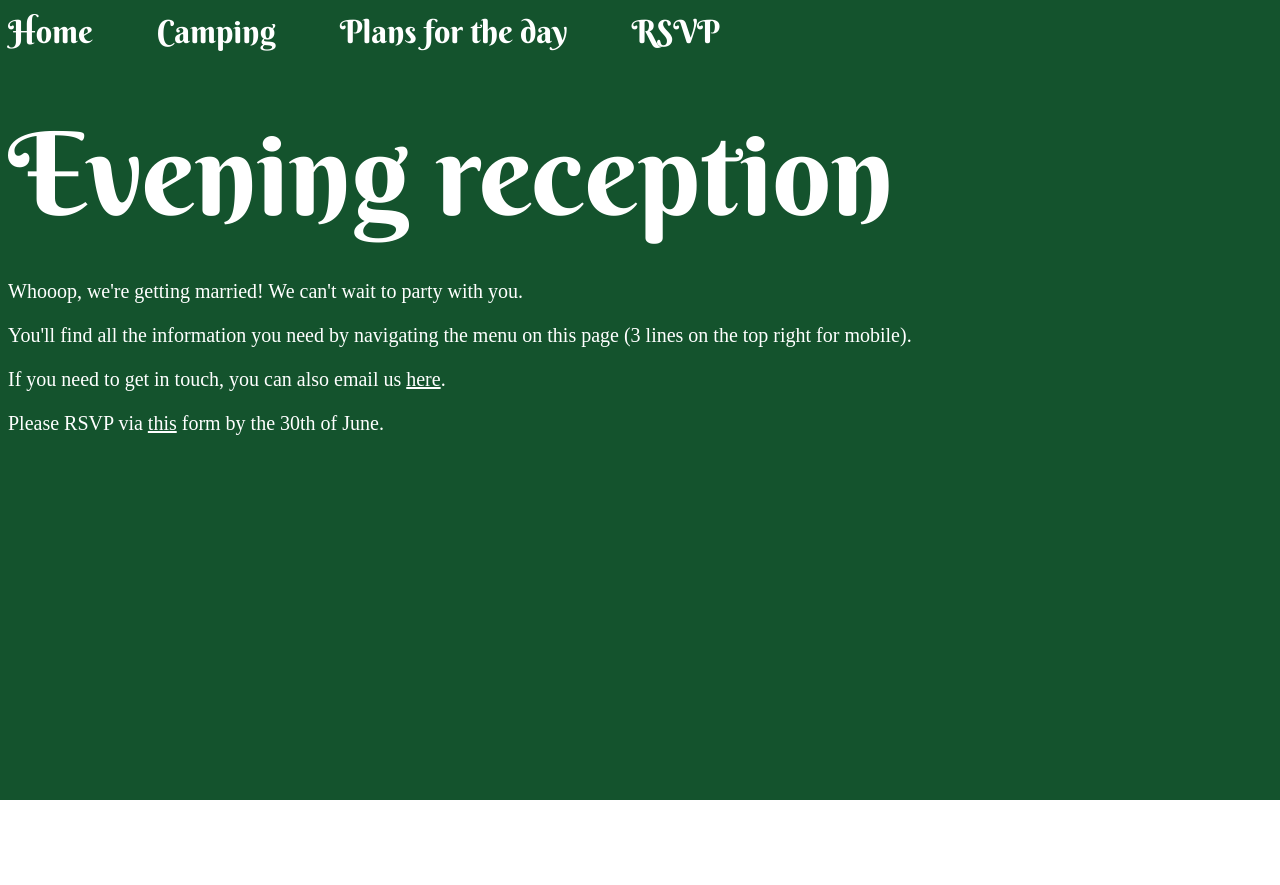
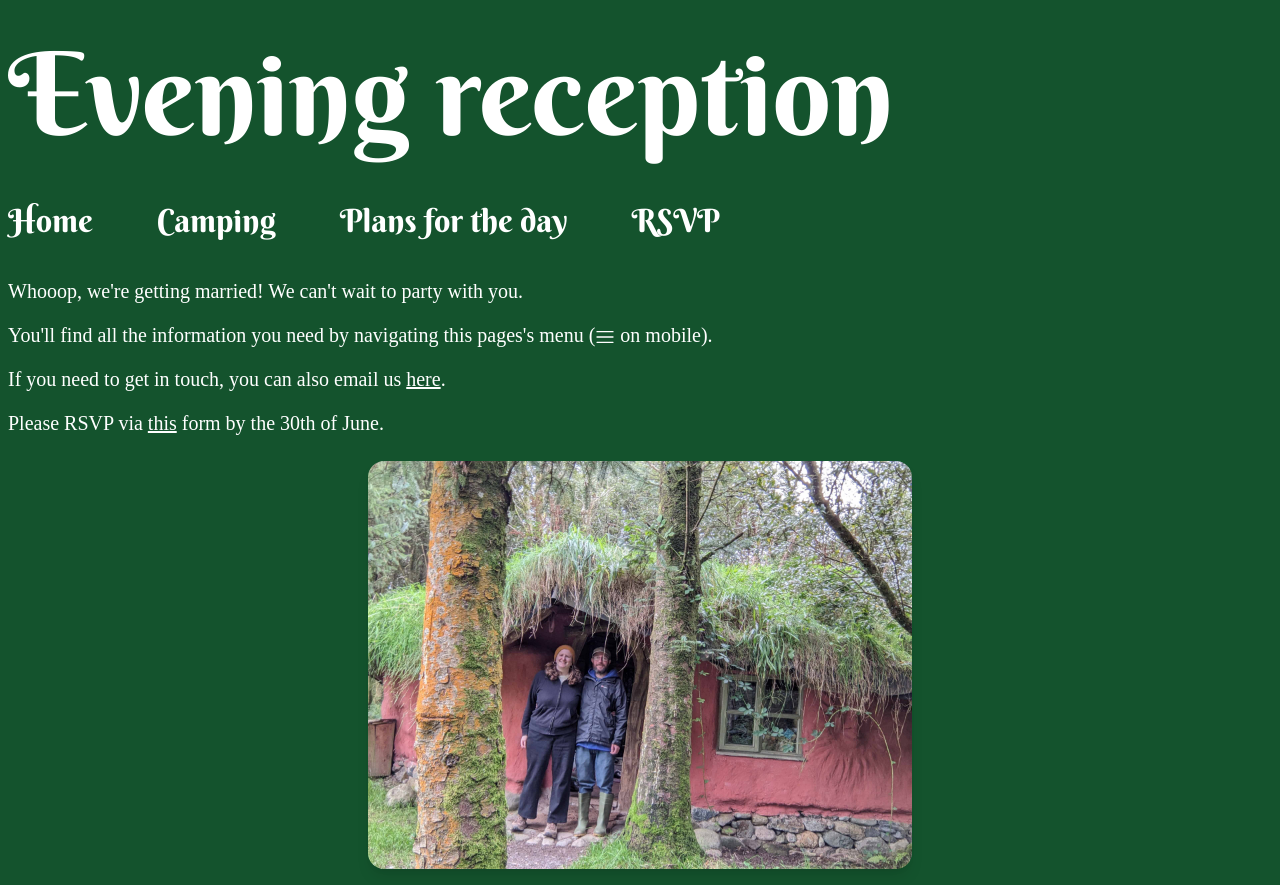
Before and after one commit to josenymad/wedding, a React (Vite) app: page /evening in a window 1280 px wide. Before the commit the page ends 800 px from the top, so only its background shows below. Built offline with nearby package versions, Linux system fonts and the light colour scheme; a web font is replaced by a local one.

Commit message:
add house photo in rsvp routes

```diff
--- a/src/components/ceremony/Ceremony.tsx
+++ b/src/components/ceremony/Ceremony.tsx
@@ -4,25 +4,30 @@ import { useLocation } from "react-router-dom";
 import CeremonyMobileNavbar from "./CeremonyMobileNavbar";
 import CeremonyNavbar from "./CeremonyNavbar";
 import RsvpForm from "../RsvpForm";
+import house from "../../assets/house.jpg";
+import { RxHamburgerMenu } from "react-icons/rx";
 
 const Ceremony = () => {
   const { pathname } = useLocation();
 
   return (
     <div className="bg-green-900 min-h-screen text-white">
-      {window.innerWidth > 1000 ? <CeremonyNavbar /> : <CeremonyMobileNavbar />}
       <Link to="/ceremony">
         <h2 className="text-[9vw] font-berkshire p-2">Ceremony</h2>
       </Link>
-      {pathname === "/ceremony" ? (
+      {window.innerWidth > 1000 ? <CeremonyNavbar /> : <CeremonyMobileNavbar />}
+      {pathname === "/ceremony" && (
         <div className="font-cherry text-xl max-w-[90vw]">
           <h3 className="p-2">
             Whooop, we're getting married! We can't wait to share our special
             day with you.
           </h3>
           <p className="p-2">
-            You'll find all the information you need by navigating the menu on
-            this page (3 lines on the top right for mobile).
+            You'll find all the information you need by navigating this page's
+            menu
+            {" ("}
+            {<RxHamburgerMenu className="inline" />}
+            {" on mobile)"}.
           </p>
 
           <p className="p-2">
@@ -34,8 +39,13 @@ const Ceremony = () => {
           </p>
           <RsvpForm formLink="https://forms.office.com/e/UDPV9Mi2zP" />
         </div>
+      )}
+      <Outlet />
+      {pathname == "/ceremony" || pathname == "/ceremony/rsvp" ? (
+        <div className="max-w-xl m-auto p-4">
+          <img src={house} alt="house" className="rounded-2xl shadow-lg" />
+        </div>
       ) : null}
-      <Outlet />
     </div>
   );
 };
--- a/src/components/ceremony/CeremonyCamping.tsx
+++ b/src/components/ceremony/CeremonyCamping.tsx
@@ -3,7 +3,7 @@ import MenuSlider from "../MenuSlider";
 const CeremonyCamping = () => {
   return (
     <div className="grid grid-cols-1 xl:grid-cols-2 p-2">
-      <div className="font-cherry text-lg max-w-[90vw]">
+      <div className="font-cherry text-lg max-w-[85vw]">
         <p className="mb-4">
           You can camp onsite on the Friday and Saturday night. If you do plan
           on staying Friday night, please let us know when you RSVP. If there
--- a/src/components/evening/Evening.tsx
+++ b/src/components/evening/Evening.tsx
@@ -4,24 +4,28 @@ import { useLocation } from "react-router-dom";
 import EveningNavbar from "./EveningNavbar";
 import EveningMobileNavbar from "./EveningMobileNavbar";
 import RsvpForm from "../RsvpForm";
+import house from "../../assets/house.jpg";
+import { RxHamburgerMenu } from "react-icons/rx";
 
 const Evening = () => {
   const { pathname } = useLocation();
 
   return (
     <div className="bg-green-900 min-h-screen text-white">
-      {window.innerWidth > 1000 ? <EveningNavbar /> : <EveningMobileNavbar />}
       <Link to="/evening">
         <h2 className="text-[9vw] font-berkshire p-2">Evening reception</h2>
       </Link>
-      {pathname === "/evening" ? (
+      {window.innerWidth > 1000 ? <EveningNavbar /> : <EveningMobileNavbar />}
+      {pathname === "/evening" && (
         <div className="font-cherry text-xl max-w-[90vw]">
           <h3 className="p-2">
             Whooop, we're getting married! We can't wait to party with you.
           </h3>
           <p className="p-2">
-            You'll find all the information you need by navigating the menu on
-            this page (3 lines on the top right for mobile).
+            You'll find all the information you need by navigating this pages's
+            menu{" ("}
+            {<RxHamburgerMenu className="inline" />}
+            {" on mobile)"}.
           </p>
           <p className="p-2">
             If you need to get in touch, you can also email us{" "}
@@ -32,8 +36,13 @@ const Evening = () => {
           </p>
           <RsvpForm formLink="https://forms.office.com/e/1egLYrk0S1" />
         </div>
+      )}
+      <Outlet />
+      {pathname == "/evening" || pathname == "/evening/rsvp" ? (
+        <div className="max-w-xl m-auto p-4">
+          <img src={house} alt="house" className="rounded-2xl shadow-lg" />
+        </div>
       ) : null}
-      <Outlet />
     </div>
   );
 };
--- a/src/components/evening/EveningCamping.tsx
+++ b/src/components/evening/EveningCamping.tsx
@@ -3,7 +3,7 @@ import MenuSlider from "../MenuSlider";
 const EveningCamping = () => {
   return (
     <div className="grid grid-cols-1 xl:grid-cols-2 p-2">
-      <div className="font-cherry text-lg max-w-[90vw]">
+      <div className="font-cherry text-lg max-w-[85vw]">
         <p className="mb-4">
           You can camp onsite on Saturday night. If you are, you are welcome to
           arrive from 6:30pm to get setup. Tents and campervans/caravans are
```
Also changed, not shown: src/assets/house.jpg (added).
